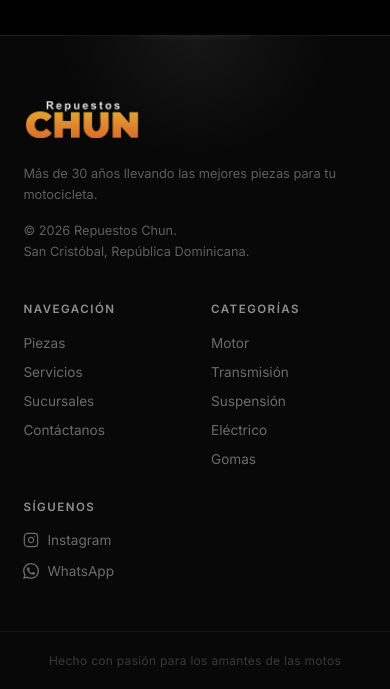
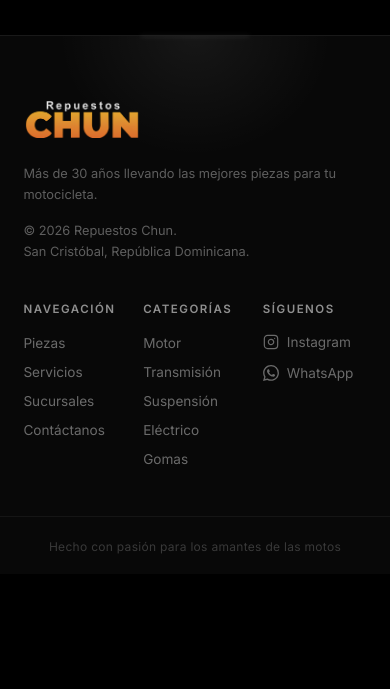
Before and after one commit to jostynsanchezdi-ui/Repuestos-Chun, a website: page public/index.html in a window 390 px wide. Shown: the part 6007-6696 px from the top of the page. After the commit the page ends 6581 px from the top, so only its background shows below. Drawn offline with nearby package versions, Linux system fonts and the light colour scheme.

Commit message:
fix: footer mobile en 3 columnas en vez de 2+1
Co-Authored-By: Claude Sonnet 4.6 <noreply@anthropic.com>

```diff
--- a/public/css/styles.css
+++ b/public/css/styles.css
@@ -1883,12 +1883,7 @@ body {
 
 @media (max-width: 600px) {
   .footer-principal__columnas {
-    grid-template-columns: repeat(2, 1fr);
-  }
-}
-
-@media (max-width: 380px) {
-  .footer-principal__columnas {
-    grid-template-columns: 1fr;
-  }
-}
+    grid-template-columns: repeat(3, 1fr);
+    gap: 1rem;
+  }
+}
```
